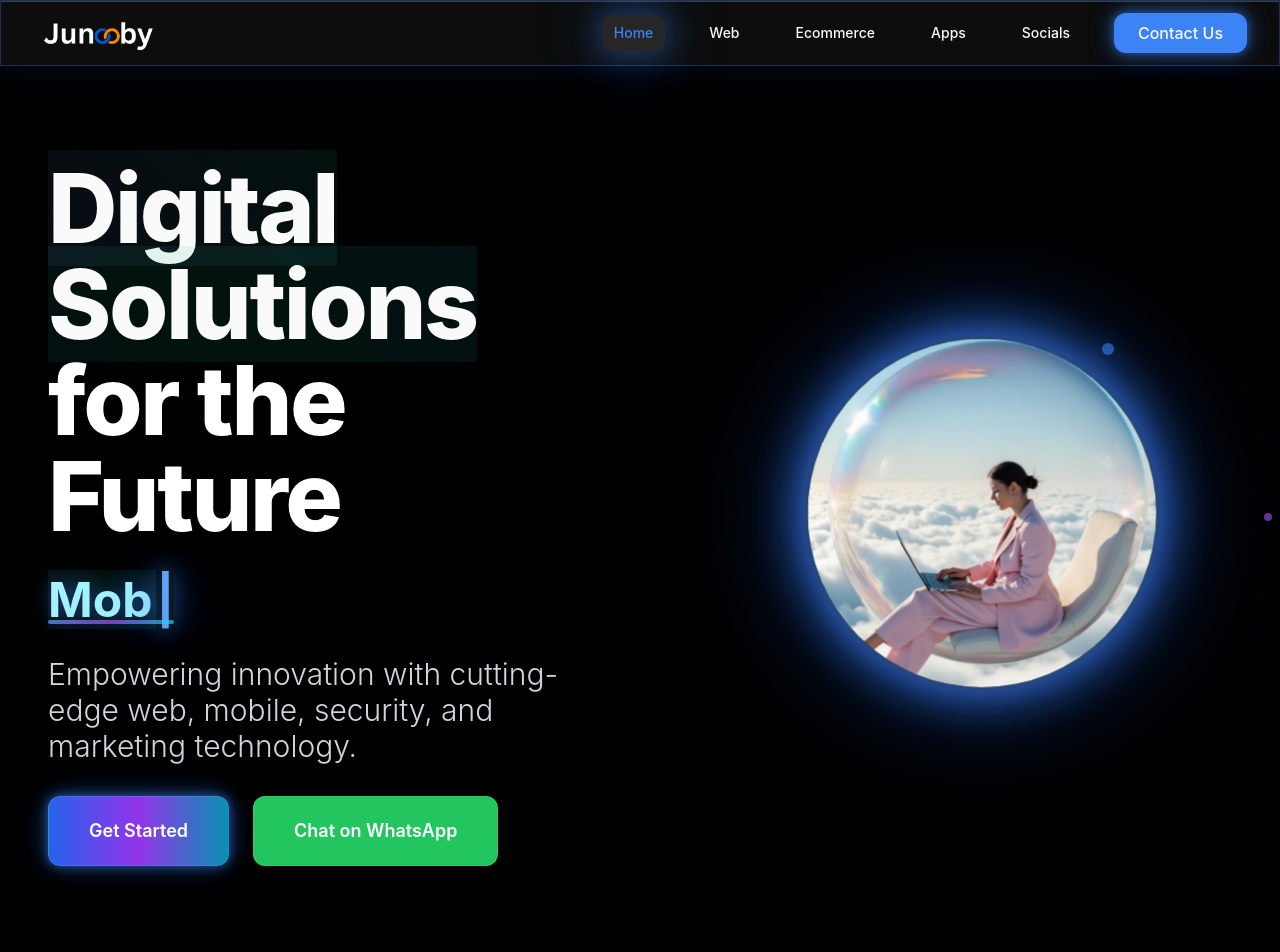
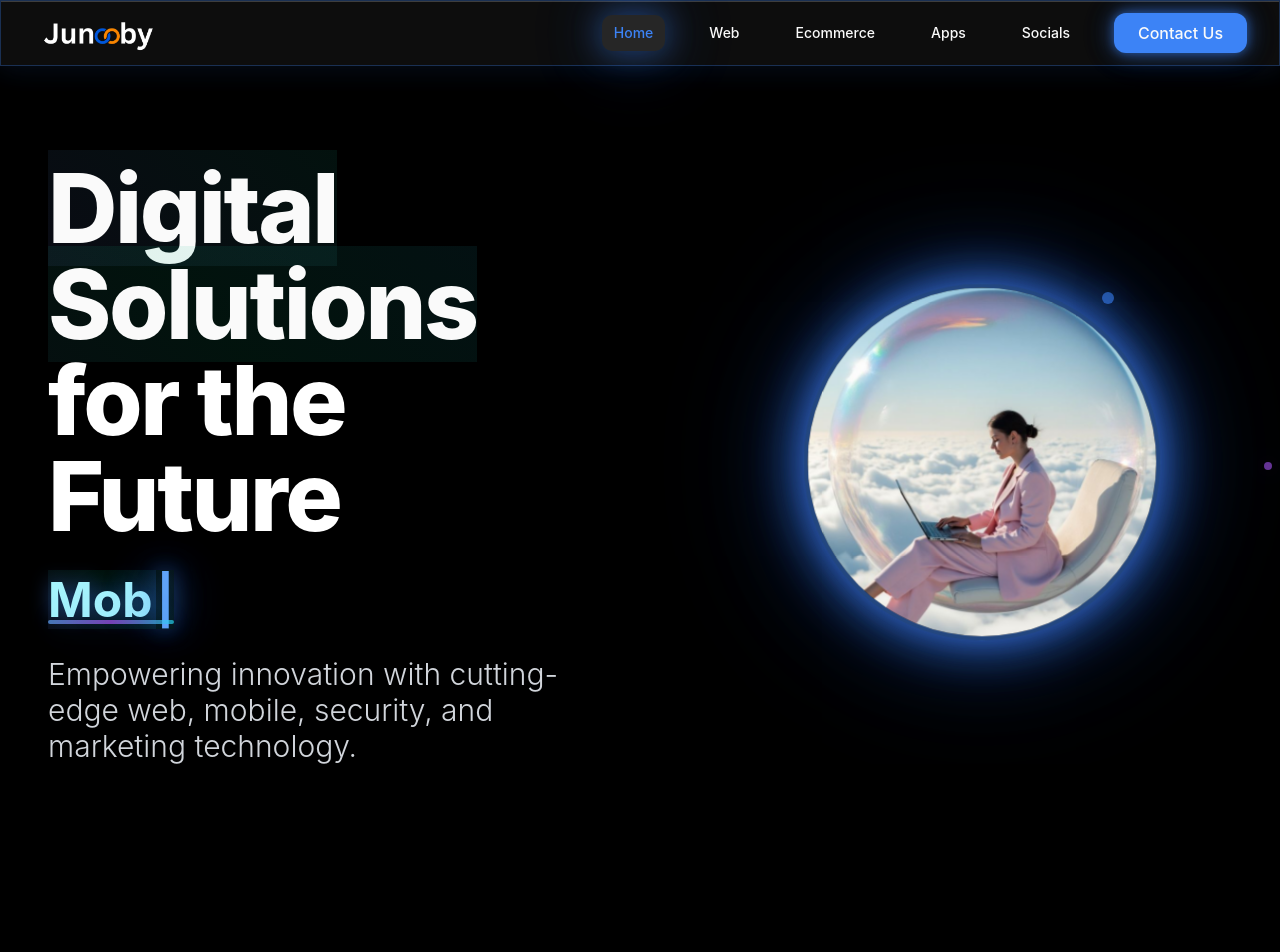
Before and after one commit to ladsontech/junooby_tech, a React (Vite) app: page / in a window 1280 px wide. Shown: the top 952 px of the page. Built offline with nearby package versions, Linux system fonts and the light colour scheme.

Commit message:
Visual edit in Lovable

```diff
--- a/src/components/Hero.tsx
+++ b/src/components/Hero.tsx
@@ -12,16 +12,7 @@ const WhatsappButton = ({
     const url = `https://wa.me/${phoneNumber.replace('+', '')}?text=${encodeURIComponent(message)}`;
     window.open(url, '_blank');
   };
-
-  return (
-    <button
-      onClick={handleClick}
-      className="group relative overflow-hidden bg-green-500 hover:bg-green-600 text-white px-8 md:px-10 py-4 md:py-5 rounded-xl font-semibold text-base md:text-lg transition-all duration-500 hover:scale-110 hover:shadow-2xl border border-green-400/30 text-center"
-      aria-label="Chat on WhatsApp"
-    >
-      <span className="relative">Chat on WhatsApp</span>
-    </button>
-  );
+  return;
 };
 const Hero = () => {
   const avatarClass = "mx-auto rounded-full shadow-2xl border-4 border-primary/50 bg-card object-cover glow-blue animate-pulse-glow " + "w-[220px] h-[220px] xs:w-[260px] xs:h-[260px] sm:w-[300px] sm:h-[300px] md:w-[340px] md:h-[340px]";
@@ -49,14 +40,7 @@ const Hero = () => {
             </p>
           </div>
 
-          <div className="flex flex-col sm:flex-row gap-4 sm:gap-6 w-full sm:w-auto">
-            <Link to="/contact" className="group relative overflow-hidden bg-gradient-to-r from-blue-600 via-purple-600 to-cyan-600 text-white px-8 md:px-10 py-4 md:py-5 rounded-xl font-semibold text-base md:text-lg transition-all duration-500 hover:scale-110 hover:shadow-2xl border border-blue-400/30 text-center animate-neon-pulse glow-blue">
-              <div className="absolute inset-0 bg-gradient-to-r from-blue-500 via-purple-500 to-cyan-500 opacity-0 group-hover:opacity-100 transition-opacity duration-500"></div>
-              <span className="relative">Get Started</span>
-            </Link>
 
-            <WhatsappButton message="Hello! I'm interested in your digital solutions." />
-          </div>
         </div>
 
         {/* Right: Simplified Avatar with minimal orbital elements */}
```
